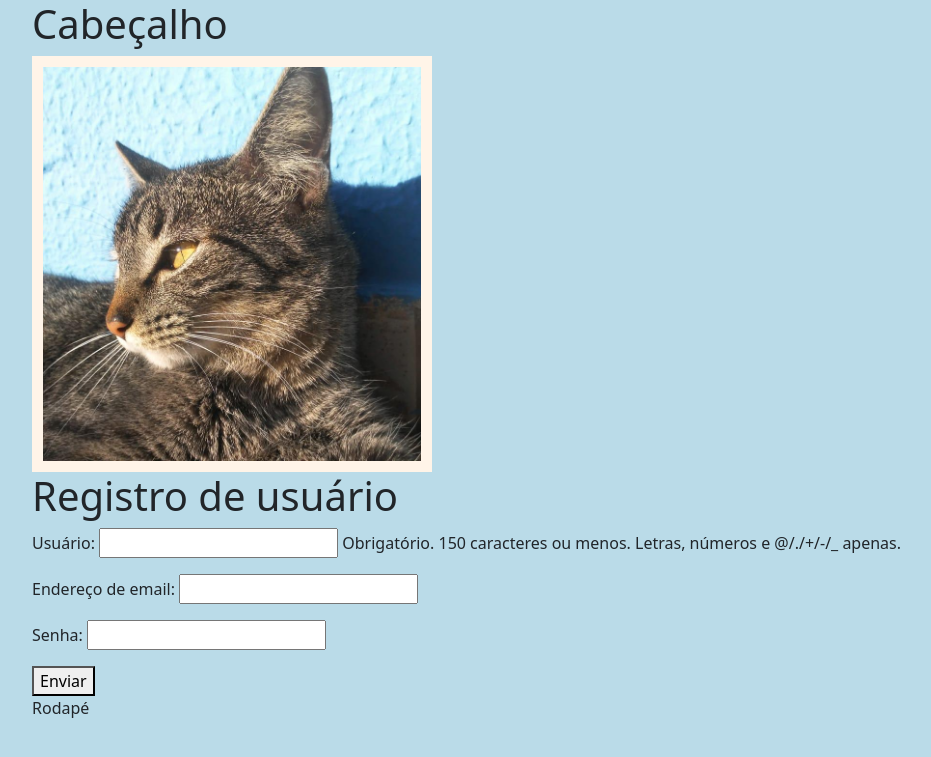
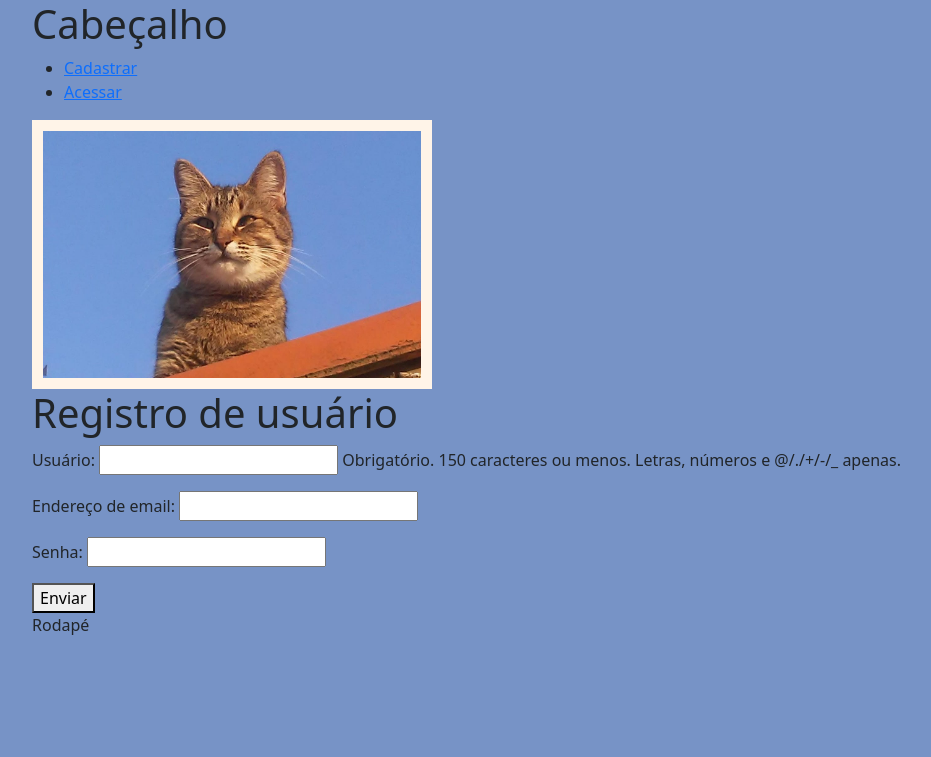
Before and after one commit to seh-ayaka/django.polls, a Django app: page /accounts/signup in a window 1280 px wide. Shown: the top 757 px of the page, without its empty margins (50-981 px from the left). Run offline with Django 4.2, Linux system fonts and the light colour scheme.

Commit message:
links cad,acess,delet

```diff
--- a/my_site/settings.py
+++ b/my_site/settings.py
@@ -134,5 +134,5 @@ STATIC_URL = 'static/'
 DEFAULT_AUTO_FIELD = 'django.db.models.BigAutoField'
 
 
-LOGIN_REDIRECT_URL = '/admin'
-LOGOUT_REDIRECT_URL = '/admin'
+LOGIN_REDIRECT_URL = '/enquetes/listar'
+LOGOUT_REDIRECT_URL = '/enquetes/listar'
--- a/polls/static/polls/css/style.css
+++ b/polls/static/polls/css/style.css
@@ -1,5 +1,5 @@
 body{
-    background-color: rgba(178, 215, 230, 0.89);
+    background-color: rgba(103, 134, 192, 0.89);
 }
 
 
--- a/polls/templates/polls/base.html
+++ b/polls/templates/polls/base.html
@@ -21,13 +21,21 @@
         <div class="row">
             <div class="col">
                 <h1>Cabeçalho</h1>
+                <ul>
+                    {% if user.is_authenticated %}
+                      <li>{{ user.username }} | <a href="{% url 'logout' %}"> Sair</a></li>
+                    {% else %}
+                        <li><a href="{% url 'signup' %}">Cadastrar</a></li>
+                        <li><a href="{% url 'login' %}">Acessar</a></li>
+                    {% endif %}
+                </ul>
             </div>
         </div>
 
 
         <div class="row">
             <div class="col">
-                <img src="{% static 'polls/img/choco4.jpeg' %}" class="img-fluid">
+                <img src="{% static 'polls/img/mel.jpeg' %}" class="img-fluid">
             </div>
         </div>
 
```
